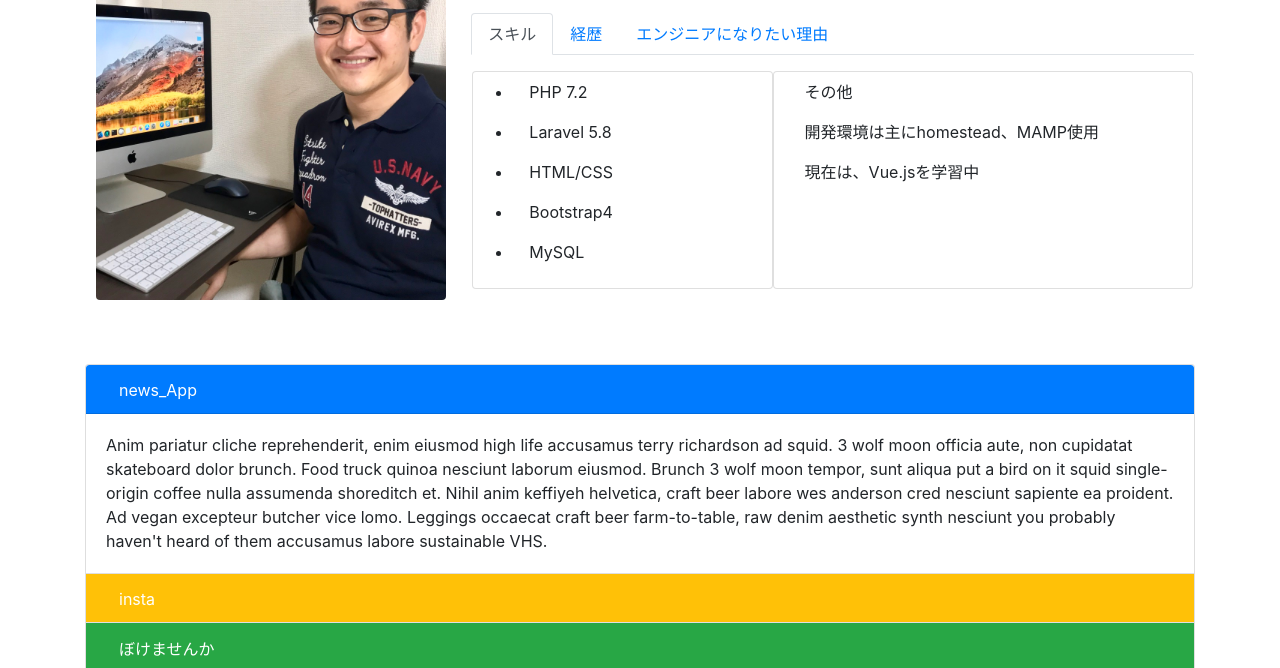
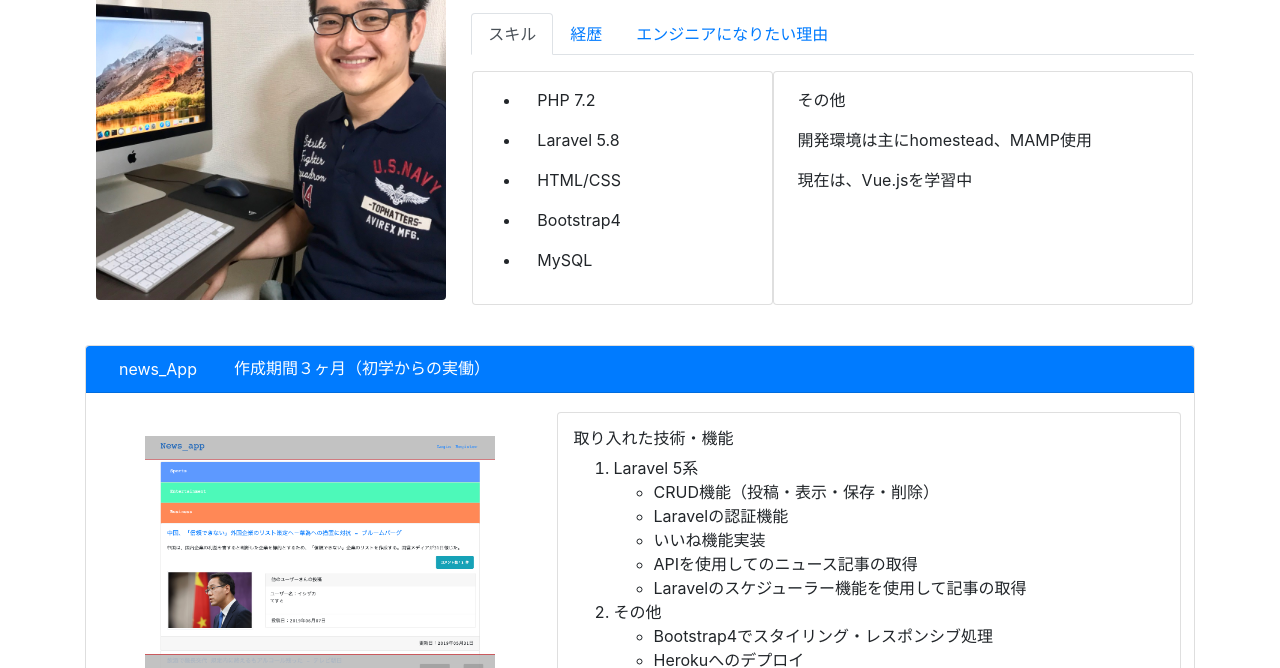
Before and after one commit to KenboZaka/MySkillSet, a plain HTML site: page index.html in a window 1280 px wide. Shown: the part 132-800 px from the top of the page. Drawn offline with nearby package versions, Linux system fonts and the light colour scheme.

Commit message:
画像手直し

```diff
--- a/index.html
+++ b/index.html
@@ -10,7 +10,7 @@
 </head>
 <body>
     <div class="container mt-5">
-        <div class="row px-3 mb-5">
+        <div class="row px-3 mb-4">
           <div class="person px-0 col-lg-4 mb-3">
             <img class="img-fluid rounded" width="350" src="imgs/gyK56914SaK91WvO1AyTSw_thumb_10ef.jpg" >
           </div>
@@ -39,7 +39,7 @@
                 <div class="tab-content" id="nav-tabContent">
                 <div class="tab-pane fade p-3 active show" id="skill" role="tabpanel" aria-labelledby="skill-tab">
                   <div class="row">
-                    <div class="card col-5 p-0">
+                    <div class="card col-5 p-2">
                       <ul>
                         <li class="py-2 px-3 m-0">PHP 7.2</li>
                         <li class="py-2 px-3 m-0">Laravel 5.8</li>
@@ -48,7 +48,7 @@
                         <li class="py-2 px-3 m-0">MySQL</li>
                       </ul>
                     </div>
-                    <div class="card col-7">
+                    <div class="card col-7 p-2">
                       <p class="py-2 px-3 m-0">その他</p>
                       <p class="py-2 px-3 m-0">開発環境は主にhomestead、MAMP使用</p>
                       <p class="py-2 px-3 m-0">現在は、Vue.jsを学習中</p>
@@ -57,14 +57,14 @@
                 </div>
                 <div class="tab-pane fade px-3" id="experience" role="tabpanel" aria-labelledby="experience-tab">
                   <p class="py-2 px-3 m-0">福岡県出身</p>
-                  <p class="py-2 px-3 m-0">2002年　福岡県の国立高専　建築学科卒業</p>
+                  <p class="py-2 px-3 m-0">2002年　福岡県の高専の建築学科卒業</p>
                   <p class="pb-2 px-3 m-0">2003年　外壁工事事業の会社へ就職。外壁工事の現場管理として勤務</p>
                   <p class="pb-2 px-3 m-0">2008年　退職し、カナダへ語学留学</p>
                   <p class="pb-2 px-3 m-0">2010年　帰国後、中国大連のITヘルプデスクとして勤務</p>
                   <p class="pb-2 px-3 m-0">2012年　アパレル会社で販売職として勤務</p>
                   <p class="pb-2 px-3 m-0">2019年　前職を退職し、現在IT業界への転職活動中</p>
               </div>
-                <div class="tab-pane fade p-3" id="reason" role="tabpanel" aria-labelledby="reason-tab">
+                <div class="tab-pane fade py-3 px-5" id="reason" role="tabpanel" aria-labelledby="reason-tab">
                     <p class="reason">多くの方の不便を解決するサービスを作るために、エンジニアになる事を決意しました。</p>
                       <p class="reason text-break">いろいろな職を経験してきましたが、自ら進んで学び技術を高め、たくさんのユーザーの不便を解決し、
                       認められることができるのはITエンジニアだと強く感じ、プログラミング学習をしながら現在転職活動中です。
@@ -77,33 +77,92 @@
 
         </div>
         </div>
-        <div class="accordion mt-4" id="accordionExample">
+        <div class="accordion mt-3" id="accordionExample">
                 <div class="card">
-                  <div class="card-header py-1 bg-primary" id="headingOne">
+                  <div class="card-header py-1 bg-primary d-flex align-items-center" id="headingOne">
                     <h2 class="mb-0">
-                      <button class="btn btn-link text-white" type="button" data-toggle="collapse" data-target="#collapseOne" aria-expanded="true" aria-controls="collapseOne">
+                      <button class="btn btn-link text-white float-left" type="button" data-toggle="collapse" data-target="#collapseOne" aria-expanded="true" aria-controls="collapseOne">
                         news_App
                       </button>
+                      <h6 class="float-right my-auto mx-4 text-white">作成期間３ヶ月（初学からの実働）</h6>
                     </h2>
                   </div>
 
                   <div id="collapseOne" class="collapse show" aria-labelledby="headingOne" data-parent="#accordionExample">
                     <div class="card-body">
-                      Anim pariatur cliche reprehenderit, enim eiusmod high life accusamus terry richardson ad squid. 3 wolf moon officia aute, non cupidatat skateboard dolor brunch. Food truck quinoa nesciunt laborum eiusmod. Brunch 3 wolf moon tempor, sunt aliqua put a bird on it squid single-origin coffee nulla assumenda shoreditch et. Nihil anim keffiyeh helvetica, craft beer labore wes anderson cred nesciunt sapiente ea proident. Ad vegan excepteur butcher vice lomo. Leggings occaecat craft beer farm-to-table, raw denim aesthetic synth nesciunt you probably haven't heard of them accusamus labore sustainable VHS.
+                      <div class="row">
+                        <div class="col-lg-5 text-center mt-4 mb-2 px-0">
+                          <img src="imgs/スクリーンショット 2019-06-10 10.37.00.png" width="350" class="p-0 auto">
+                          <p class="text-left h6 p-2 my-2">Yahooニュースを参考とし、ニュースに対しての意見を投稿できるサイトです。
+                            異なる意見への寛容さ、同意してくれる人がいる喜びを提供する場を作りたいと思い作成しました。</p>
+                        </div>
+                        <div class="col-lg-7 px-2">
+                          <div class="card p-3">
+                          <h6>取り入れた技術・機能</h6>
+                          <ol>
+                            <li>Laravel 5系</li>
+                              <ul>
+                                <li>CRUD機能（投稿・表示・保存・削除）</li>
+                                <li>Laravelの認証機能</li>
+                                <li>いいね機能実装</li>
+                                <li>APIを使用してのニュース記事の取得</li>
+                                <li>Laravelのスケジューラー機能を使用して記事の取得</li>
+                              </ul>
+                              <li>その他</li>
+                              <ul>
+                                  <li>Bootstrap4でスタイリング・レスポンシブ処理</li>
+                                  <li>Herokuへのデプロイ</li>
+                              </ul>
+
+                          </ol>
+                        </div>
+                        </div>
+                      </div>
+
                     </div>
                   </div>
                 </div>
                 <div class="card">
-                  <div class="card-header py-1 bg-warning" id="headingTwo">
+                  <div class="card-header py-1 bg-warning d-flex align-items-center" id="headingTwo">
                     <h2 class="mb-0">
-                      <button class="btn btn-link collapsed text-white" type="button" data-toggle="collapse" data-target="#collapseTwo" aria-expanded="false" aria-controls="collapseTwo">
-                        insta
+                      <button class="btn btn-link text-white float-left" type="button" data-toggle="collapse" data-target="#collapseTwo" aria-expanded="false" aria-controls="collapseTwo">
+                        駅Diary
                       </button>
+                      <h6 class="float-right my-auto mx-4 text-white">作成期間2-3週間</h6>
                     </h2>
                   </div>
                   <div id="collapseTwo" class="collapse" aria-labelledby="headingTwo" data-parent="#accordionExample">
                     <div class="card-body">
-                      Anim pariatur cliche reprehenderit, enim eiusmod high life accusamus terry richardson ad squid. 3 wolf moon officia aute, non cupidatat skateboard dolor brunch. Food truck quinoa nesciunt laborum eiusmod. Brunch 3 wolf moon tempor, sunt aliqua put a bird on it squid single-origin coffee nulla assumenda shoreditch et. Nihil anim keffiyeh helvetica, craft beer labore wes anderson cred nesciunt sapiente ea proident. Ad vegan excepteur butcher vice lomo. Leggings occaecat craft beer farm-to-table, raw denim aesthetic synth nesciunt you probably haven't heard of them accusamus labore sustainable VHS.
+                      <div class="row">
+                        <div class="col-lg-5 text-center mt-4 mb-2 px-0">
+                          <img src="imgs/スクリーンショット 2019-06-09 23.39.58.png" width="350" class="p-0 auto">
+                          <p class="text-left h6 p-2 my-2">インスタグラム参考に、写真投稿ができるアプリとして作成しました。
+                            東京都内でも駅によって表情が異なり、そこで起きる出来事もたくさんあると思います。
+                            コミュニケーション以外でも、駅周辺の情報発信としても使用できるアプリとして開発しました。</p>
+
+                        </div>
+                        <div class="col-lg-7 px-2">
+                            <div class="card p-3">
+                                <h6>取り入れた技術・機能</h6>
+                                <ol>
+                                  <li>Laravel 5系</li>
+                                    <ul>
+                                      <li>CRUD機能（投稿・表示・保存・削除）</li>
+                                      <li>Laravelの認証機能</li>
+                                      <li>写真投稿・いいね機能実装</li>
+                                      <li>タグ登録・参照機能</li>
+                                      <li>検索機能</li>
+                                    </ul>
+                                    <li>その他</li>
+                                    <ul>
+                                        <li>Bootstrap4でスタイリング・レスポンシブ処理</li>
+                                        <li>Herokuへのデプロイ</li>
+                                    </ul>
+                                </ol>
+
+                            </div>
+                        </div>
+                      </div>
                     </div>
                   </div>
                 </div>
@@ -111,13 +170,20 @@
                   <div class="card-header py-1 bg-success" id="headingThree">
                     <h2 class="mb-0">
                       <button class="btn btn-link collapsed text-white" type="button" data-toggle="collapse" data-target="#collapseThree" aria-expanded="false" aria-controls="collapseThree">
-                        ぼけませんか
+                        ぼけませんか　6月現在鋭意作成中
                       </button>
                     </h2>
                   </div>
                   <div id="collapseThree" class="collapse" aria-labelledby="headingThree" data-parent="#accordionExample">
                     <div class="card-body">
-                      Anim pariatur cliche reprehenderit, enim eiusmod high life accusamus terry richardson ad squid. 3 wolf moon officia aute, non cupidatat skateboard dolor brunch. Food truck quinoa nesciunt laborum eiusmod. Brunch 3 wolf moon tempor, sunt aliqua put a bird on it squid single-origin coffee nulla assumenda shoreditch et. Nihil anim keffiyeh helvetica, craft beer labore wes anderson cred nesciunt sapiente ea proident. Ad vegan excepteur butcher vice lomo. Leggings occaecat craft beer farm-to-table, raw denim aesthetic synth nesciunt you probably haven't heard of them accusamus labore sustainable VHS.
+                      <div class="row">
+                        <div class="col">
+                          <img src="" width="350" alt="">
+                        </div>
+                        <div class="col">
+
+                        </div>
+                      </div>
                     </div>
                   </div>
                 </div>
```
Also changed, not shown: css/stylesheet.css (line endings or trailing spaces), imgs/スクリーンショット 2019-06-09 23.39.58.png (added), imgs/スクリーンショット 2019-06-10 10.37.00.png (added).
